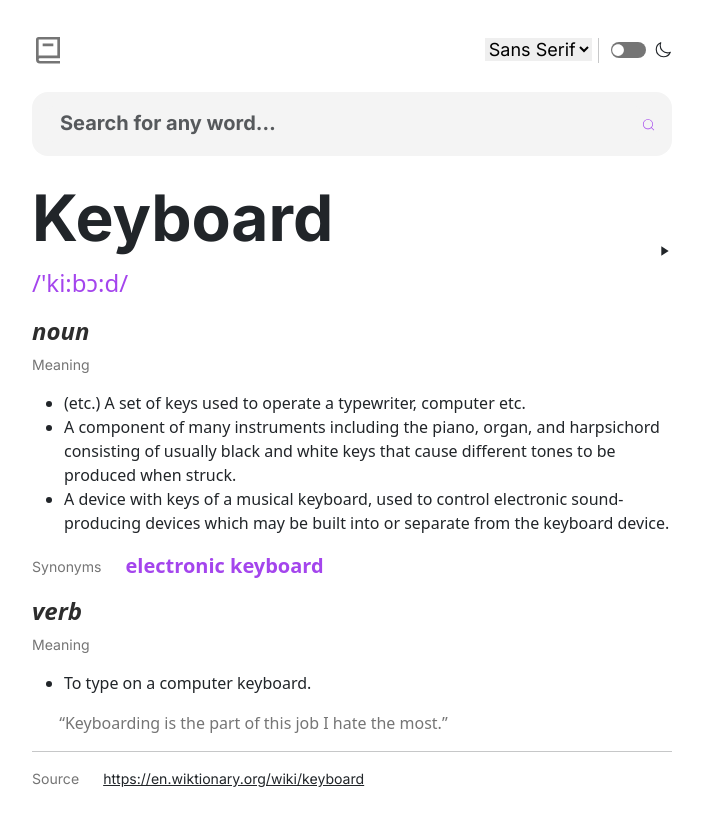
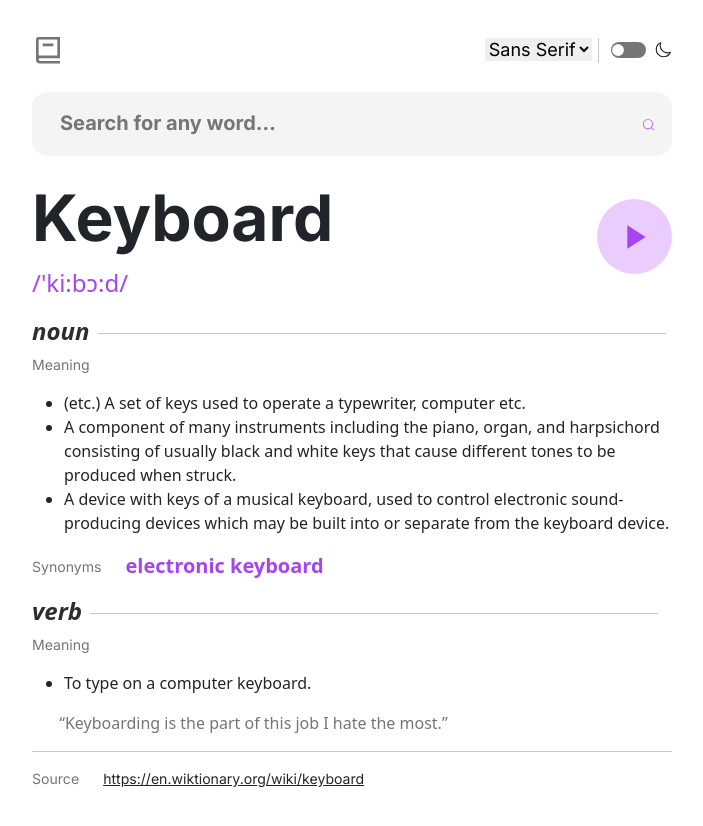
Before and after one commit to kwasi-OT/dictionary-web-app, a React (Create React App) app: page / in a window 1280 px wide. Shown: the top 826 px of the page, without its empty margins (288-991 px from the left). Built offline with nearby package versions, Linux system fonts and the light colour scheme; some icons are missing.

Commit message:
added styling to list items and play button

```diff
--- a/src/App.css
+++ b/src/App.css
@@ -108,12 +108,22 @@
   height: 4rem !important;
 }
 
+.formWrapper:focus {
+  outline: var(--purple) !important;
+}
+
 .formWrapper.dark {
   background-color: var(--dm-form-bg) !important;
 }
 
 .formInput {
   background-color: var(--off-white) !important;
+  outline: none !important;
+}
+
+input[type="text"]:focus-within {
+  outline: none !important;
+  border: none !important;
 }
 
 .formInput.dark {
@@ -125,10 +135,7 @@
   font-family: Inter !important;
   font-size: 1.25rem !important;
   font-weight: 700 !important;
-}
-
-.formInput.dark::placeholder {
-  color: var(--white) !important;
+  color: var(--grey) !important;
 }
 
 .title {
@@ -144,6 +151,25 @@
 .lexi {
   font-size: 1.5rem !important;
   color: var(--purple) !important;
+}
+
+.playButton {
+  width: 4.69rem !important;
+  height: 4.69rem !important;
+  border-radius: 50% !important;
+  background-color: #ebccff !important;
+}
+
+.playButton.dark {
+  background-color: var(--purple) !important;
+}
+
+.playButtonCenter {
+  color: var(--purple);
+}
+
+.playButtonCenter.dark {
+  color: #cc80ff;
 }
 
 .source {
@@ -193,6 +219,11 @@
   text-decoration-color: var(--grey);
 }
 
+.line {
+  width: 90% !important;
+  padding-left: 0.5rem;
+}
+
 @media (min-width: 768px) {
   .appWrapper {
     width: 50%;
--- a/src/components/Display.js
+++ b/src/components/Display.js
@@ -14,8 +14,8 @@ const Display = () => {
                     <p className={`lexi ${darkTheme ? 'dark' : ''}`}>/'ki:bɔ:d/</p>
                 </div>
                 <div>
-                    <span className={`playButton ${darkTheme ? 'dark' : ''}`}>
-                        <MdPlayArrow className={`playButtonCenter ${darkTheme ? 'dark' : ''}`}/>
+                    <span className={`playButton d-flex mb-4 justify-content-center align-items-center ${darkTheme ? 'dark' : ''}`}>
+                        <MdPlayArrow size='2.5rem' className={`playButtonCenter ${darkTheme ? 'dark' : ''}`}/>
                     </span>
                 </div>
             </div>
@@ -23,8 +23,8 @@ const Display = () => {
                 <span>
                     <h4 className={`subTitle ${darkTheme ? 'dark' : ''}`}>noun</h4>
                 </span>
-                <span>
-                    <hr color='#fff' />
+                <span className='line'>
+                    <hr color='#757575'/>
                 </span>
             </div>
             <div>
@@ -39,8 +39,13 @@ const Display = () => {
                 <p className='source'>Synonyms</p>
                 <p className='syno'>electronic keyboard</p>
             </div>
-            <div>
-                <h4 className={`subTitle ${darkTheme ? 'dark' : ''}`}>verb</h4>
+            <div className='d-flex'>
+                <span>
+                    <h4 className={`subTitle ${darkTheme ? 'dark' : ''}`}>verb</h4>
+                </span>
+                <span className='line'>
+                    <hr color='#757575'/>
+                </span>
             </div>
             <div>
                 <div>
```
